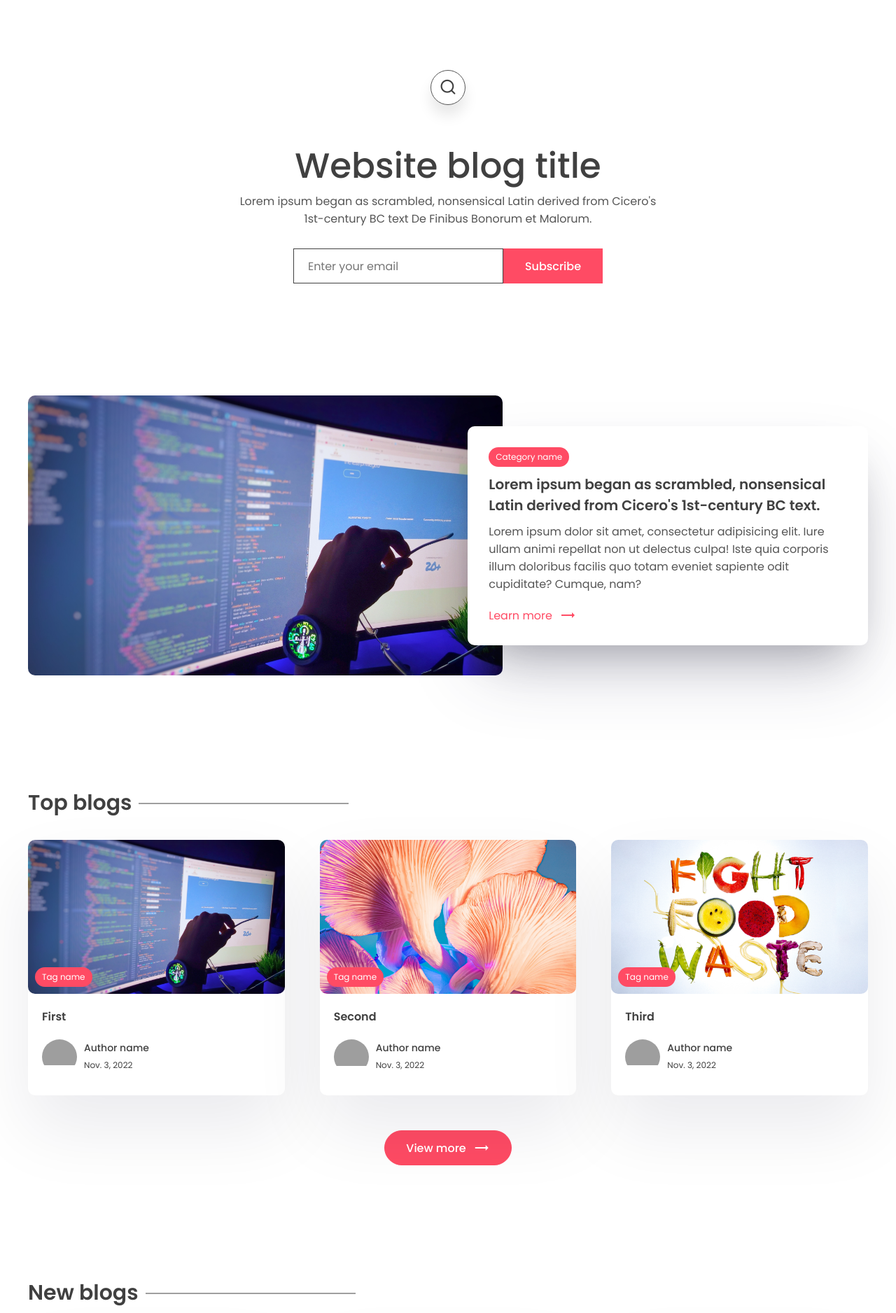
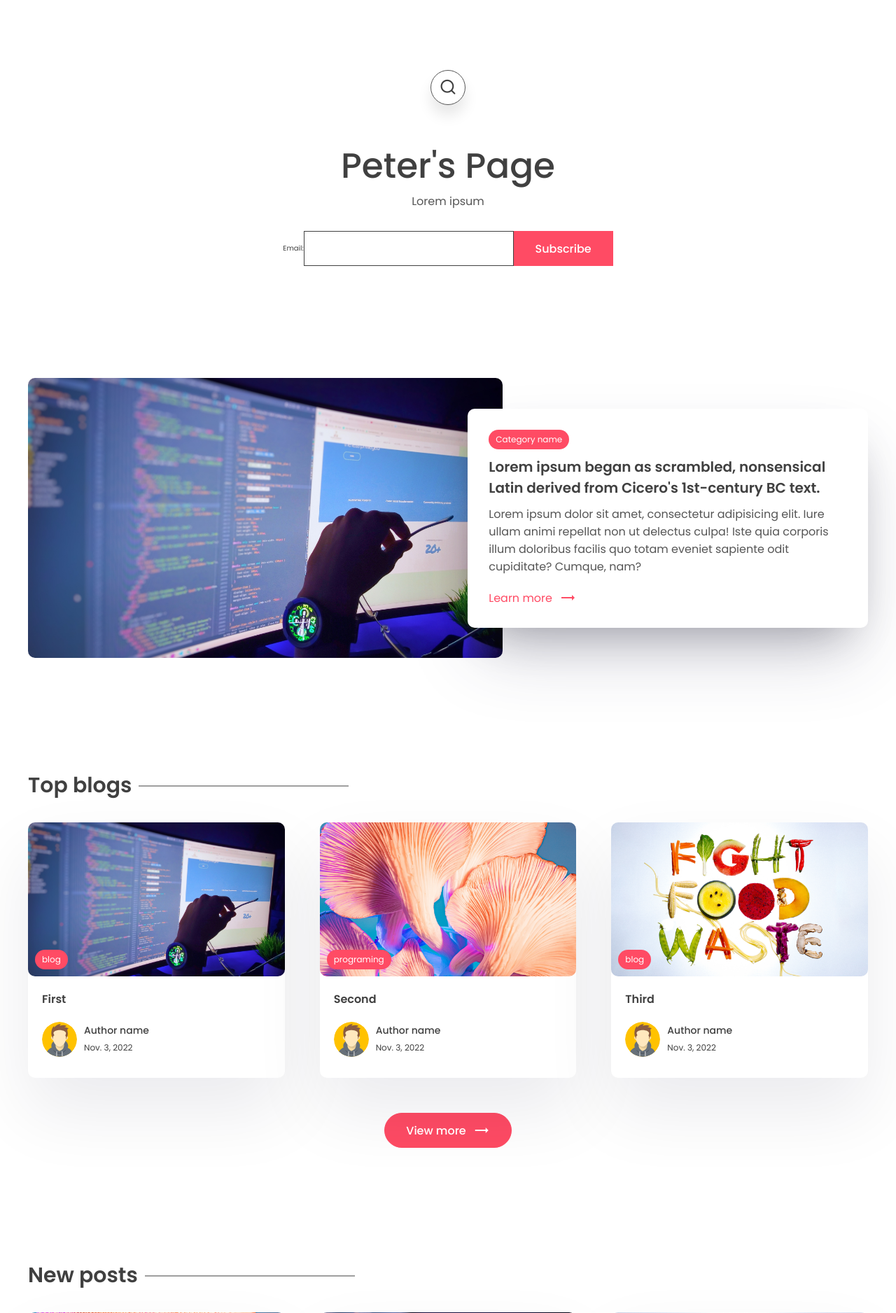
Before and after one commit to Jaworowski-Piotr/Blog-site, a Django app: page / in a window 1280 px wide. Shown: the part 200-2076 px from the top of the page at 70% size. Run offline with Django 4.2, Linux system fonts and the light colour scheme; data comes from the database, SQL or seed files in the repository; both versions use the stored data as it was after the commit; some libraries are stand-ins or nearby versions; grey boxes are pictures that could not be loaded.

Commit message:
Dodano nowe funkcje do tworzonej aplikacji

```diff
--- a/app/forms.py
+++ b/app/forms.py
@@ -1,5 +1,5 @@
 from django import forms
-from .models import Comments
+from .models import Comments, Subscribe
 
 
 class CommentForm(forms.ModelForm):
@@ -13,3 +13,9 @@ class CommentForm(forms.ModelForm):
         self.fields['email'].widget.attrs['placeholder'] = 'Email'
         self.fields['name'].widget.attrs['placeholder'] = 'Name'
         self.fields['website'].widget.attrs['placeholder'] = 'Website(optional)'
+
+
+class SubscribeForm(forms.ModelForm):
+    class Meta:
+        model = Subscribe
+        fields = '__all__'
--- a/app/models.py
+++ b/app/models.py
@@ -1,6 +1,11 @@
 from django.db import models
 from django.utils.text import slugify
 from django.contrib.auth.models import User
+
+
+class Subscribe(models.Model):
+    email = models.EmailField(max_length=100)
+    date = models.DateTimeField(auto_now=True)
 
 
 class Tag(models.Model):
--- a/app/templates/app/index.html
+++ b/app/templates/app/index.html
@@ -15,22 +15,15 @@
             </div>
           </div>
           <div class="typo">
-            <h1 class="title">Website blog title</h1>
+            <h1 class="title">Peter's Page</h1>
             <p>
-              Lorem ipsum began as scrambled, nonsensical Latin derived from
-              Cicero's 1st-century BC text De Finibus Bonorum et Malorum.
+              Lorem ipsum
             </p>
           </div>
           <div class="newsletter">
             <form method="POST">
-              <input
-                type="email"
-                name="email"
-                maxlength="100"
-                placeholder="Enter your email"
-                required=""
-                id="id_email"
-              />
+                {% csrf_token %}
+                {{ subscribe_form }}
               <button class="btn btn-primary">Subscribe</button>
             </form>
           </div>
@@ -68,13 +61,13 @@
       <div class="container">
         <h1 class="sec-title">Top blogs</h1>
         <div class="grid-3">
-            {% for post in posts %}
+            {% for post in top_posts %}
                   <!-- card -->
                   <a href="{% url 'post_page' post.slug %}">
                     <div class="card">
                       <div class="post-img">
                         <img src="{{ post.image.url}}" alt="" />
-                        <div class="tag">Tag name</div>
+                        <div class="tag">{{ post.tags.first.name}}</div>
                       </div>
                       <div class="card-content">
                         <h3>
@@ -105,15 +98,15 @@
     </section>
     <section class="sp">
       <div class="container">
-        <h1 class="sec-title">New blogs</h1>
+        <h1 class="sec-title">New posts</h1>
         <div class="grid-3">
-          {% for post in posts %}
+          {% for post in recent_post %}
                   <!-- card -->
                   <a href="{% url 'post_page' post.slug %}">
                     <div class="card">
                       <div class="post-img">
                         <img src="{{ post.image.url}}" alt="" />
-                        <div class="tag">Tag name</div>
+                        <div class="tag">{{ post.tags.first.name }}</div>
                       </div>
                       <div class="card-content">
                         <h3>
--- a/app/views.py
+++ b/app/views.py
@@ -1,29 +1,39 @@
 from django.http import HttpResponseRedirect
 from django.shortcuts import render, redirect, reverse
 from .models import Post, Comments
-from .forms import CommentForm
+from .forms import CommentForm, SubscribeForm
 
 
 # Create your views here.
 def index(request):
-    posts = Post.objects.all()
+    top_posts = Post.objects.all().order_by("-view_count")[:3]
+    recent_posts = Post.objects.all().order_by("-last_update")[:3]
+    subscribe_form = SubscribeForm()
     context = {
-        'posts': posts
+        'top_posts': top_posts,
+        'recent_post': recent_posts,
+        'subscribe_form': subscribe_form
     }
     return render(request, 'app/index.html', context)
 
 
 def post_page(request, slug):
     post = Post.objects.get(slug=slug)
-    comments = Comments.objects.filter(post=post)
+    comments = Comments.objects.filter(post=post, parent=None)
     form = CommentForm()
 
     if request.method == 'POST':
         comment_form = CommentForm(request.POST)
         if comment_form.is_valid():
+            parent_obj = None
             if request.POST.get('comment_id'):
-                parent = request.POST.get('parent')
-                pass
+                parent_comment_id = request.POST.get('comment_id')
+                if parent_obj := Comments.objects.get(id=parent_comment_id):
+                    comment_reply = comment_form.save(commit=False)
+                    comment_reply.parent = parent_obj
+                    comment_reply.post = post
+                    comment_reply.save()
+                    return HttpResponseRedirect(reverse('post_page', kwargs={'slug': slug}))
             else:
                 comment = comment_form.save(commit=False)
                 post_id = request.POST.get('post_id')
```
Also changed, not shown: app/templates/app/post.html (+20 -1 lines), app/migrations/0006_subscribe.py (added), app/static/images/author.svg (added), db.sqlite3, upload/images/post-1.png (added), upload/images/post-3.png (added).
